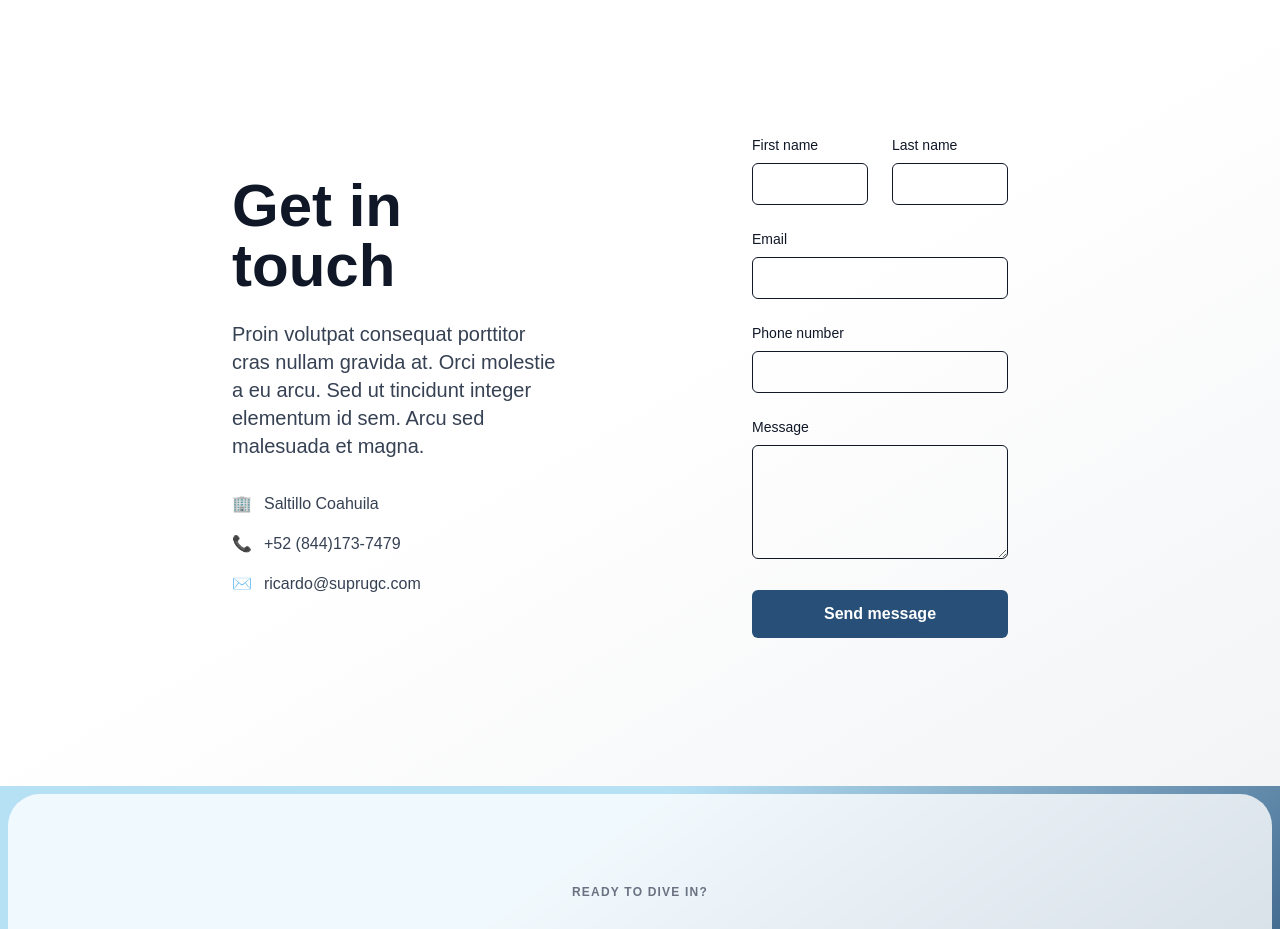
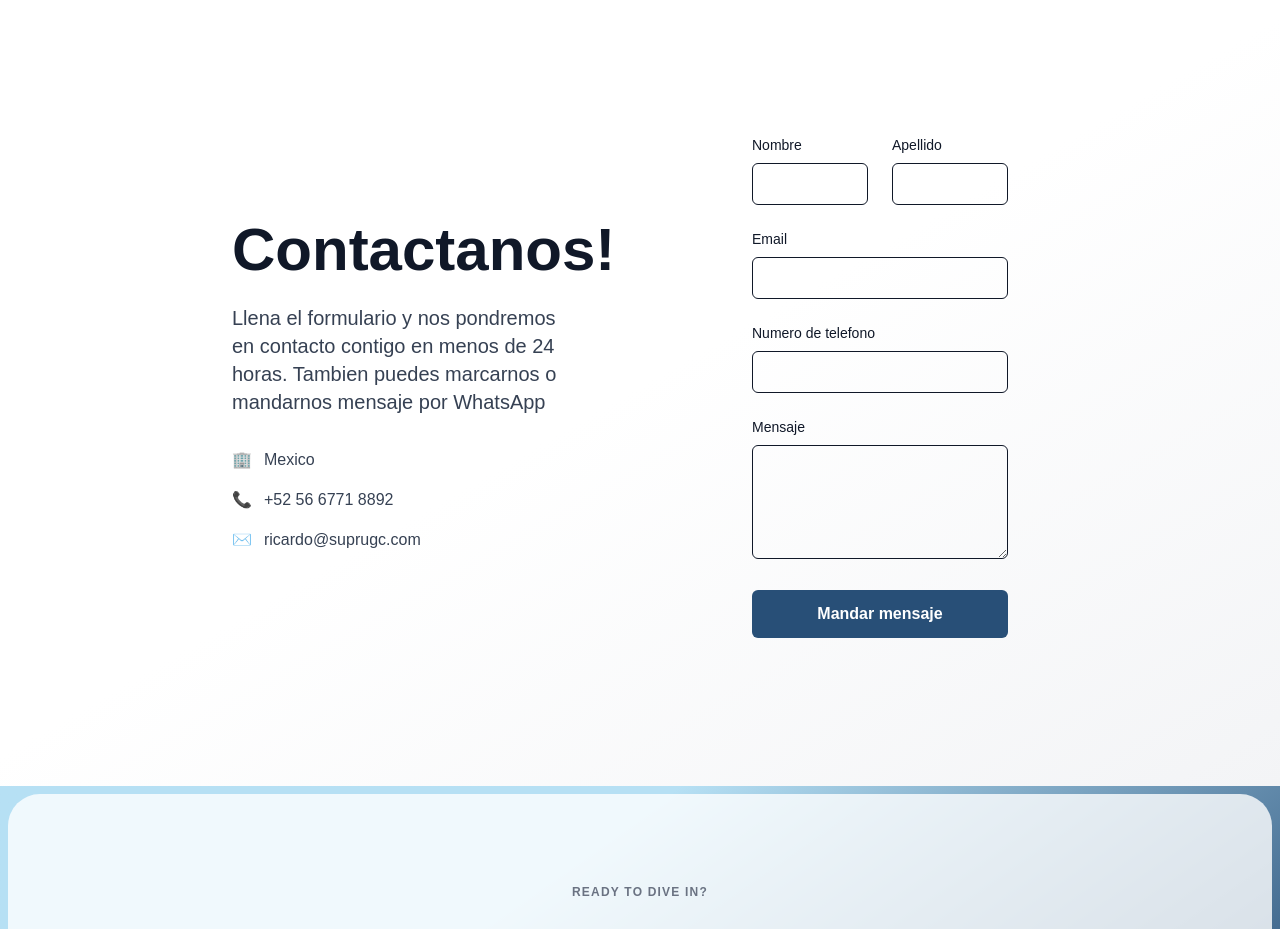
Before and after one commit to ricardogomez1999/suprugc2, a Next.js app: page /en in a window 1280 px wide. Shown: the part 5280-6209 px from the top of the page. Built offline with nearby package versions, Linux system fonts and the light colour scheme.

Commit message:
fixing contact form

```diff
--- a/src/Components/Contact.tsx
+++ b/src/Components/Contact.tsx
@@ -10,19 +10,18 @@ export default function Contact() {
       <div className=" max-w-fit h-full mx-auto grid md:grid-cols-2 gap-16 items-center">
         <div className=" p-3 inset-0 py-24 px-10">
           <h2 className="text-4xl lg:text-6xl font-bold text-gray-900 mb-6 ">
-            Get in touch
+            Contactanos!
           </h2>
           <p className="text-gray-700 mb-8 lg:text-xl">
-            Proin volutpat consequat porttitor cras nullam gravida at. Orci
-            molestie a eu arcu. Sed ut tincidunt integer elementum id sem. Arcu
-            sed malesuada et magna.
+            Llena el formulario y nos pondremos en contacto contigo en menos de
+            24 horas. Tambien puedes marcarnos o mandarnos mensaje por WhatsApp
           </p>
           <ul className="space-y-4 text-gray-700">
             <li className="flex items-center gap-3">
-              <span>🏢</span> Saltillo Coahuila
+              <span>🏢</span> Mexico
             </li>
             <li className="flex items-center gap-3">
-              <span>📞</span> +52 (844)173-7479
+              <span>📞</span> +52 56 6771 8892
             </li>
             <li className="flex items-center gap-3">
               <span>✉️</span> ricardo@suprugc.com
@@ -36,7 +35,7 @@ export default function Contact() {
             type="submit"
             className="bg-[#284F77] hover:bg-[#193653] text-white font-semibold px-6 py-3 rounded-md"
           >
-            Send message
+            Mandar mensaje
           </button>
         </form>
       </div>
--- a/src/Components/ContactForm.tsx
+++ b/src/Components/ContactForm.tsx
@@ -6,7 +6,7 @@ export default function ContactForm() {
       <div className="grid grid-cols-1 sm:grid-cols-2 gap-6">
         <div>
           <label className="block mb-2 text-sm font-medium text-gray-900">
-            First name
+            Nombre
           </label>
           <input
             type="text"
@@ -15,7 +15,7 @@ export default function ContactForm() {
         </div>
         <div>
           <label className="block mb-2 text-sm font-medium text-gray-900">
-            Last name
+            Apellido
           </label>
           <input
             type="text"
@@ -34,7 +34,7 @@ export default function ContactForm() {
       </div>
       <div>
         <label className="block mb-2 text-sm font-medium text-gray-900">
-          Phone number
+          Numero de telefono
         </label>
         <input
           type="tel"
@@ -43,7 +43,7 @@ export default function ContactForm() {
       </div>
       <div>
         <label className="block mb-2 text-sm font-medium text-gray-900">
-          Message
+          Mensaje
         </label>
         <textarea
           rows={4}
```
